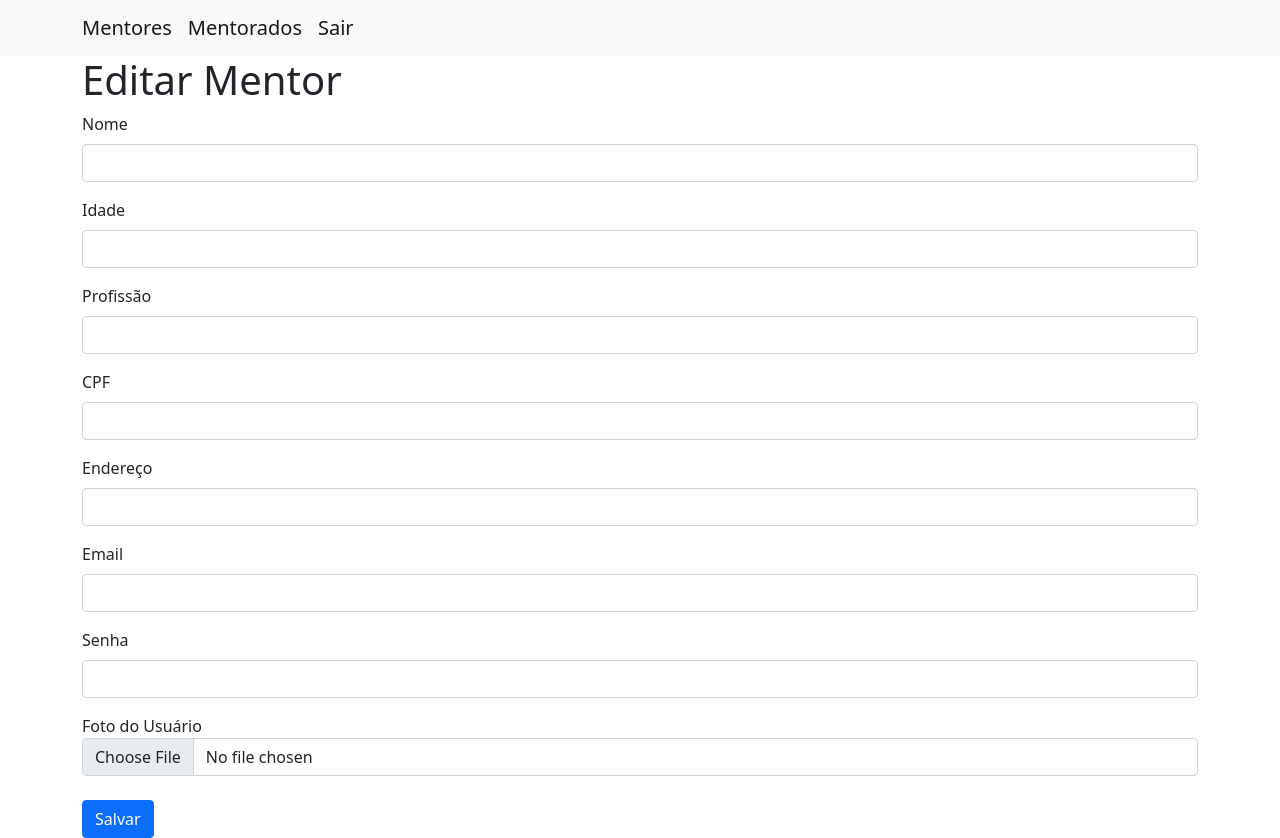
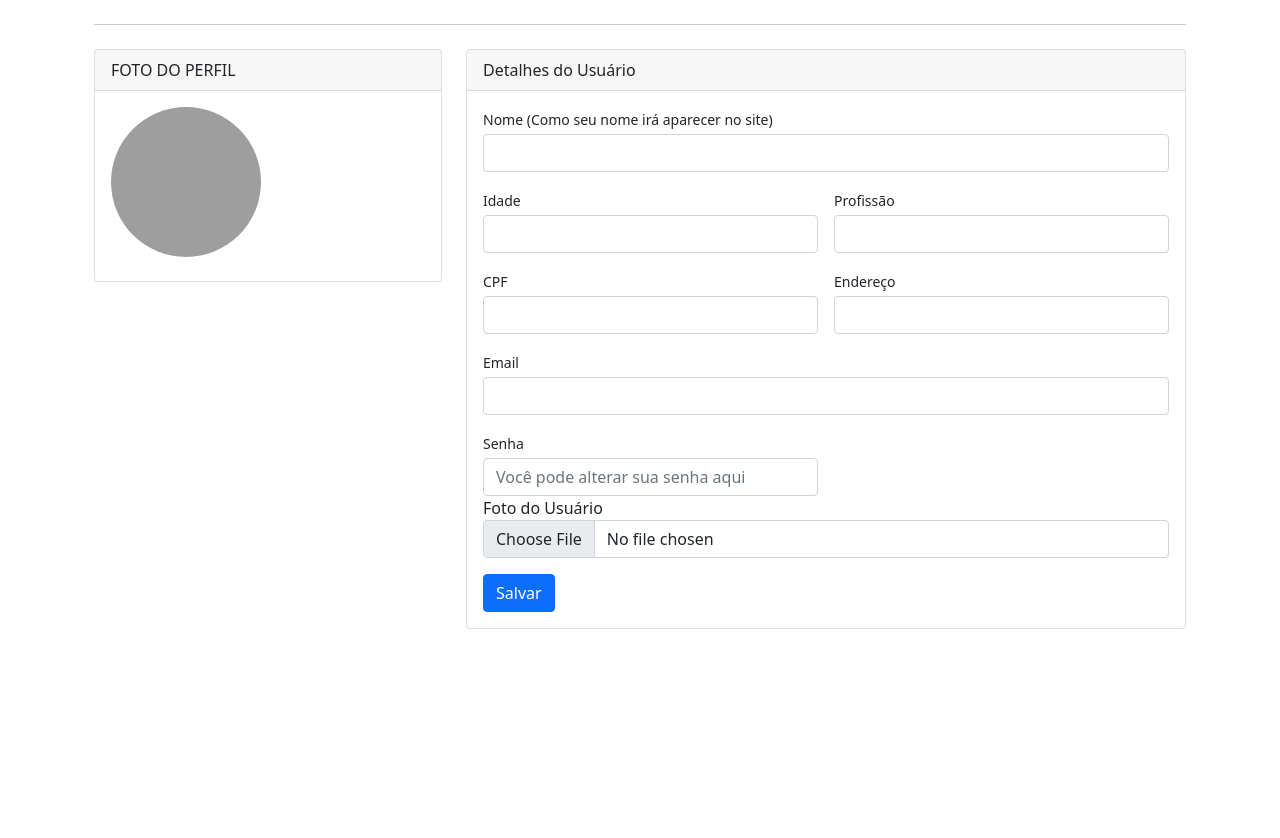
Before and after one commit to JefersonSmith/sabedoria-entrega-final, a Spring app: template sabedoria-security/src/main/resources/templates/mentor/edicaoMentor.html in a window 1280 px wide. After the commit the page ends 629 px from the top, so only its background shows below. Run offline with Thymeleaf, Linux system fonts and the light colour scheme; the template is opened without the code that fills it, so the values that code supplies are empty; some of the project's set-up classes (security, data sources, template engines, error pages and the like) are left out, and stand-ins take their place; grey boxes are pictures that could not be loaded.

Commit message:
Nova página de perfil e edição de usuários

```diff
--- a/sabedoria-security/src/main/resources/templates/mentor/edicaoMentor.html
+++ b/sabedoria-security/src/main/resources/templates/mentor/edicaoMentor.html
@@ -1,82 +1,116 @@
 <!DOCTYPE html>
 <html lang="pt-br">
-<head>
+
+<head >
 	<meta charset="UTF-8">
 	<meta http-equiv="X-UA-Compatible" content="IE=edge">
 	<meta name="viewport" content="width=device-width, initial-scale=1.0">
+	<style>
+		.img-account-profile {
+			width: 150px;
+			height: 150px;
+			object-fit: cover;
+			border-radius: 50%;
+			display: block;
+		}
+	</style>
 
-  <link href="https://cdn.jsdelivr.net/npm/bootstrap@5.0.0-beta2/dist/css/bootstrap.min.css" rel="stylesheet" integrity="sha384-BmbxuPwQa2lc/FVzBcNJ7UAyJxM6wuqIj61tLrc4wSX0szH/Ev+nYRRuWlolflfl" crossorigin="anonymous">
+	<link href="https://cdn.jsdelivr.net/npm/bootstrap@5.0.0-beta2/dist/css/bootstrap.min.css" rel="stylesheet"
+		integrity="sha384-BmbxuPwQa2lc/FVzBcNJ7UAyJxM6wuqIj61tLrc4wSX0szH/Ev+nYRRuWlolflfl" crossorigin="anonymous">
+	<link rel="stylesheet" href="style/editar.css">
 
 	<title>Editar Mentor</title>
 </head>
+
 <body>
-  <nav class="navbar navbar-light bg-light">
-		<div class="container justify-content-start">
-      		<a class="navbar-brand" href="/listarMentor">Mentores</a>
-      		<a class="navbar-brand" href="/listar">Mentorados</a>
-      		<a class="navbar-brand" href="/">Sair</a>
+	<div class="container-xl px-4 mt-4">
+
+		<hr class="mt-0 mb-4">
+		<div class="row">
+			<div class="col-xl-4">
+				<!-- Profile picture card-->
+				<div class="card mb-4 mb-xl-0">
+					<div class="card-header">FOTO DO PERFIL</div>
+					<div class="card-body text-center">
+						<img alt="Image" class="img-account-profile rounded-circle mb-2"
+							th:src="|/imagemMentor/${mentor.id}|" />
+					</div>
+				</div>
+			</div>
+			<div class="col-xl-8">
+				<!-- Account details card-->
+				<div class="card mb-4">
+					<div class="card-header">Detalhes do Usuário</div>
+					<div class="card-body">
+						<form method="POST" th:object="${mentor}" enctype="multipart/form-data">
+							<!-- Form Group (username)-->
+							<div class="mb-3">
+								<label class="small mb-1" for="inputUsername">Nome (Como seu nome irá aparecer no
+									site)</label>
+								<input type="text" class="form-control" id="nome" th:field="*{nome}">
+							</div>
+							<!-- Form Row-->
+							<div class="row gx-3 mb-3">
+								<!-- Form Group (first name)-->
+								<div class="col-md-6">
+									<label class="small mb-1" for="inputFirstName">Idade</label>
+									<input type="text" class="form-control" id="idade" th:field="*{idade}">
 
 								</div>
-  </nav>
+								<!-- Form Group (last name)-->
+								<div class="col-md-6">
+									<label class="small mb-1" for="inputLastName">Profissão</label>
+									<input type="text" class="form-control" id="marca" th:field="*{profissao}">
 
-  <main class="container">
-    <div class="row">
-      <div class="col-sm-12">
-        <h1>Editar Mentor</h1>
 								</div>
 							</div>
+							<!-- Form Row        -->
+							<div class="row gx-3 mb-3">
+								<!-- Form Group (organization name)-->
+								<div class="col-md-6">
+									<label class="small mb-1" for="inputOrgName">CPF</label>
+									<input type="text" class="form-control" id="cpf" th:field="*{cpf}">
 
-    <div class="row">
-      <div class="col-sm-12">
-				<form method="POST" th:object="${mentor}" enctype="multipart/form-data">
-          <div class="mb-3">
-            <label for="nome" class="form-label">Nome</label>
-            <input type="text" class="form-control" id="nome" th:field="*{nome}">
 								</div>
-
-          <div class="mb-3">
-            <label for="idade" class="form-label">Idade</label>
-            <input type="text" class="form-control" id="idade" th:field="*{idade}">
-          </div>
-
-          <div class="mb-3">
-            <label for="marca" class="form-label">Profissão</label>
-            <input type="text" class="form-control" id="marca" th:field="*{profissao}">
-          </div>
-
-          <div class="mb-3">
-            <label for="cpf" class="form-label">CPF</label>
-            <input type="text" class="form-control" id="cpf" th:field="*{cpf}">
-          </div>
-
-           <div class="mb-3">
-            <label for="endereco" class="form-label">Endereço</label>
+								<!-- Form Group (location)-->
+								<div class="col-md-6">
+									<label class="small mb-1" for="inputLocation">Endereço</label>
 									<input type="text" class="form-control" id="endereco" th:field="*{endereco}">
 								</div>
+							</div>
+							<!-- Form Group (email address)-->
+							<div class="mb-3">
+								<label class="small mb-1" for="inputEmailAddress">Email</label>
+								<input type="text" class="form-control" id="email" th:field="*{email}">
 
-           <div class="mb-3">
-            <label for="email" class="form-label">Email</label>
-            <input type="text" class="form-control" id="email" th:field="*{email}">
 							</div>
+							<!-- Form Row-->
+							<div class="row gx-3 mb-3">
 
-           <div class="mb-3">
-            <label for="senha" class="form-label">Senha</label>
-            <input type="text" class="form-control" id="senha" th:field="*{senha}">
+								<!-- Form Group (birthday)-->
+								<div class="col-md-6">
+									<label class="small mb-1" for="inputBirthday">Senha</label>
+									<input type="password" class="form-control" id="senha" th:field="*{senha}" placeholder="Você pode alterar sua senha aqui">
+
 								</div>
-
 								<div class="form-group">
 									<label for="imagem">Foto do Usuário</label>
 									<input type="file" class="form-control" id="imagem" name="fileMentor">
 								</div>
-		<br>
+							</div>
 
+							<div class="mb-3">
+								<input type="hidden" id="perfil" name="perfil" value="MENTOR">
+							</div>
+							<!-- Save changes button-->
 							<button type="submit" class="btn btn-primary">Salvar</button>
 						</form>
 					</div>
 				</div>
-  </main>
+			</div>
+		</div>
+	</div>
 
+</body>
 
-  <script src="https://cdn.jsdelivr.net/npm/bootstrap@5.0.0-beta2/dist/js/bootstrap.bundle.min.js" integrity="sha384-b5kHyXgcpbZJO/tY9Ul7kGkf1S0CWuKcCD38l8YkeH8z8QjE0GmW1gYU5S9FOnJ0" crossorigin="anonymous"></script>
-</body>
 </html>
```
Also changed, not shown: sabedoria-security/src/main/resources/static/style/profile.css (+20 -8 lines), sabedoria-security/src/main/resources/templates/cliente/edicao.html (+81 -47 lines), sabedoria-security/src/main/resources/templates/teste.html (+54 -15 lines), sabedoria-security/src/main/resources/static/style/login.css (line endings or trailing spaces). Lines whose indentation alone changed are shown as unchanged.
